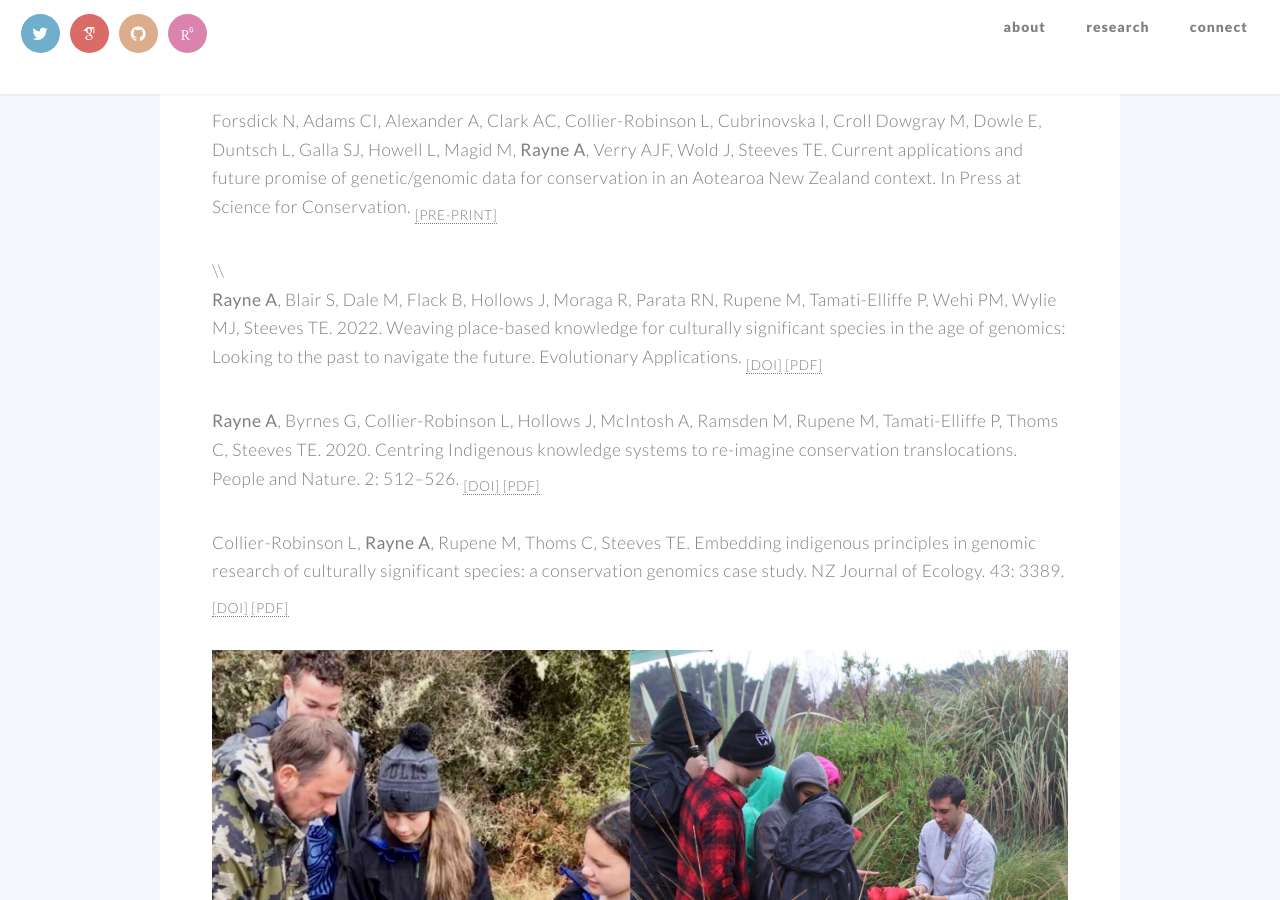
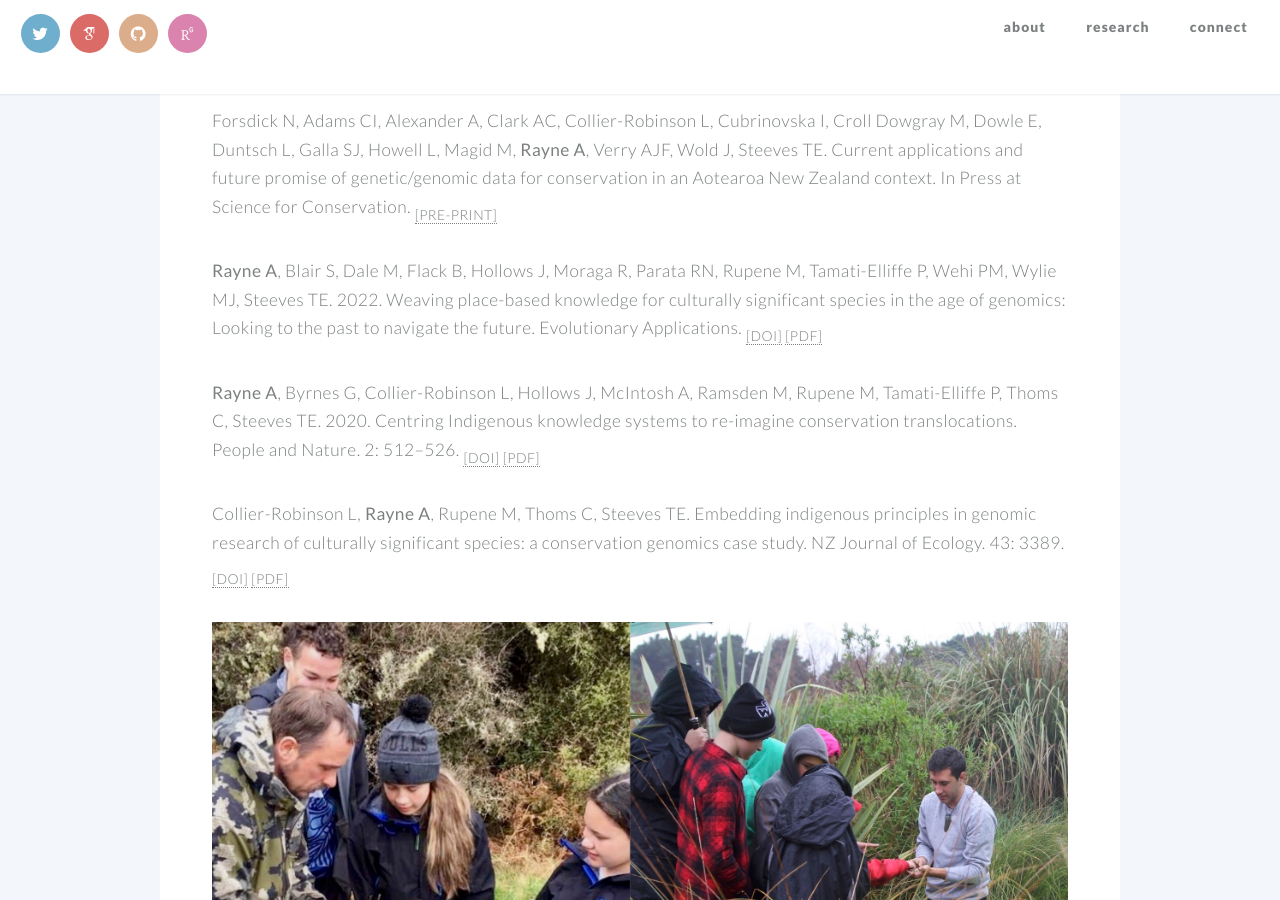
Before and after one commit to aislingrayne/aislingrayne.github.io, a Jekyll site: the page built from index.md, in a window 1280 px wide and 900 px high, scrolled down 3201 px. Built offline with Jekyll 4.4.1, drawn with Linux system fonts in a browser that asks for light colours; some web fonts are replaced.

```diff
--- a/_includes/published.html
+++ b/_includes/published.html
@@ -1,4 +1,4 @@
-<p>Forsdick N, Adams CI, Alexander A, Clark AC, Collier-Robinson L, Cubrinovska I, Croll Dowgray M, Dowle E, Duntsch L, Galla SJ, Howell L, Magid M, <strong>Rayne A</strong>, Verry AJF, Wold J, Steeves TE. Current applications and future promise of genetic/genomic data for conservation in an Aotearoa New Zealand context. In Press at <em>Science for Conservation</em>. <sub><a href="https://doi.org/10.32942/osf.io/7bnjw">[PRE-PRINT]</a></p>\\
+<p>Forsdick N, Adams CI, Alexander A, Clark AC, Collier-Robinson L, Cubrinovska I, Croll Dowgray M, Dowle E, Duntsch L, Galla SJ, Howell L, Magid M, <strong>Rayne A</strong>, Verry AJF, Wold J, Steeves TE. Current applications and future promise of genetic/genomic data for conservation in an Aotearoa New Zealand context. In Press at <em>Science for Conservation</em>. <sub><a href="https://doi.org/10.32942/osf.io/7bnjw">[PRE-PRINT]</a></p>
 <p><strong>Rayne A</strong>, Blair S, Dale M, Flack B, Hollows J, Moraga R, Parata RN, Rupene M, Tamati-Elliffe P, Wehi PM, Wylie MJ, Steeves TE. <em>2022</em>. Weaving place-based knowledge for culturally significant species in the age of genomics: Looking to the past to navigate the future. <em>Evolutionary Applications.</em> <sub><a href="https://doi.org/10.1111/eva.13367">[DOI]</a> <a href="../files/Rayne_et_al_2022.pdf">[PDF]</a></sub></p>
 <p><strong>Rayne A</strong>, Byrnes G, Collier-Robinson L, Hollows J, McIntosh A, Ramsden M, Rupene M, Tamati-Elliffe P, Thoms C, Steeves TE. 2020. Centring Indigenous knowledge systems to re-imagine conservation translocations. <em>People and Nature</em>. 2: 512–526. <sub><a href="https://besjournals.onlinelibrary.wiley.com/doi/10.1002/pan3.10126">[DOI]</a> <a href="../files/Rayne_et_al_2020.pdf">[PDF]</a></sub></p>
 <p>Collier-Robinson L, <strong>Rayne A</strong>, Rupene M, Thoms C, Steeves TE. Embedding indigenous principles in genomic research of culturally significant species: a conservation genomics case study. <em>NZ Journal of Ecology</em>. 43: 3389. <sub><a href="https://dx.doi.org/10.20417/nzjecol.43.36">[DOI]</a> <a href="../files/Collier-Robinson_et_al_2019.pdf">[PDF]</a></sub></p>
```
